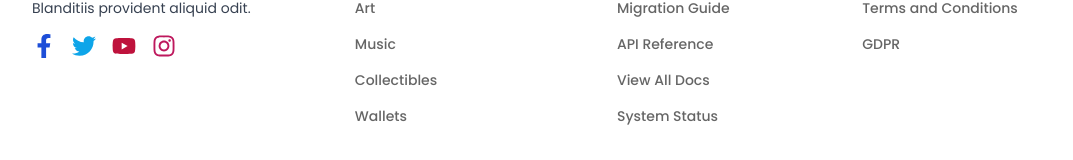
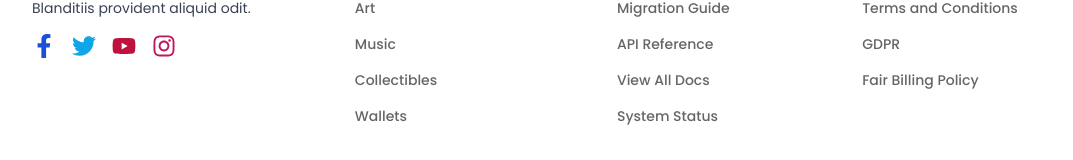
Before and after one commit to moonspark78/NFT_NextJS_Project, a Next.js app: page / in a window 1280 px wide. Shown: the part 3754-3914 px from the top of the page, without its empty margins (96-1169 px from the left). Built offline with nearby package versions, Linux system fonts and the light colour scheme.

Commit message:
working  Footer  component

```diff
--- a/app/Components/Helper/Home/Footer/Footer.tsx
+++ b/app/Components/Helper/Home/Footer/Footer.tsx
@@ -45,6 +45,7 @@ const Footer = () => {
            <p className="footer__link">Privacy Policy</p>
            <p className="footer__link">Terms and Conditions</p>
            <p className="footer__link">GDPR</p>
+           <p className="footer__link">Fair Billing Policy</p>
         </div>
       </div>
     </div>
```
